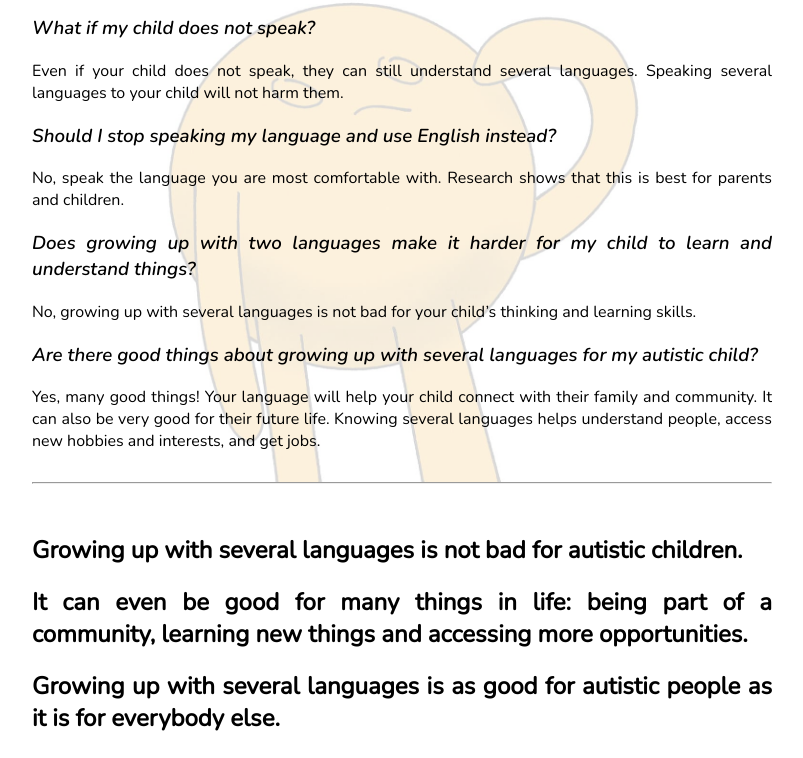
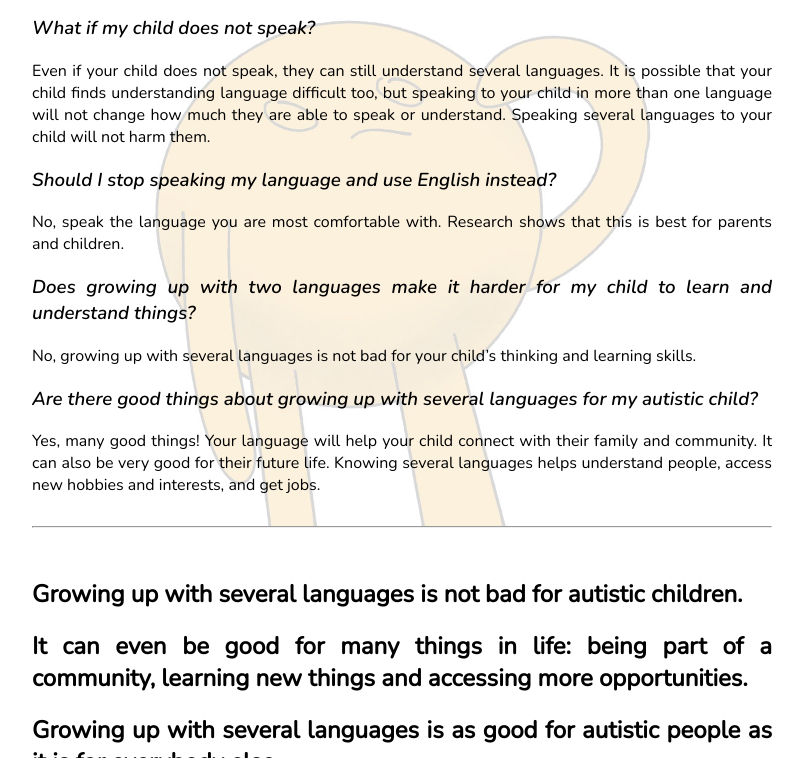
Before and after one commit to autism-bilingualism/bilingual-resources, a plain HTML site: page english.html in a window 1280 px wide. Shown: the part 2131-2889 px from the top of the page, without its empty margins (238-1041 px from the left). Drawn offline with Linux system fonts and the light colour scheme.

Commit message:
add content

```diff
--- a/english.html
+++ b/english.html
@@ -86,8 +86,11 @@
             <h3>What if my child does not speak?</h3>
             <p>
                 Even if your child does not speak, they can still understand
-                several languages. Speaking several languages to your child will
-                not harm them.
+                several languages. It is possible that your child finds
+                understanding language difficult too, but speaking to your
+                child in more than one language will not change how much they
+                are able to speak or understand. Speaking several languages to
+                your child will not harm them.
             </p>
             <h3>Should I stop speaking my language and use English instead?</h3>
             <p>
```
